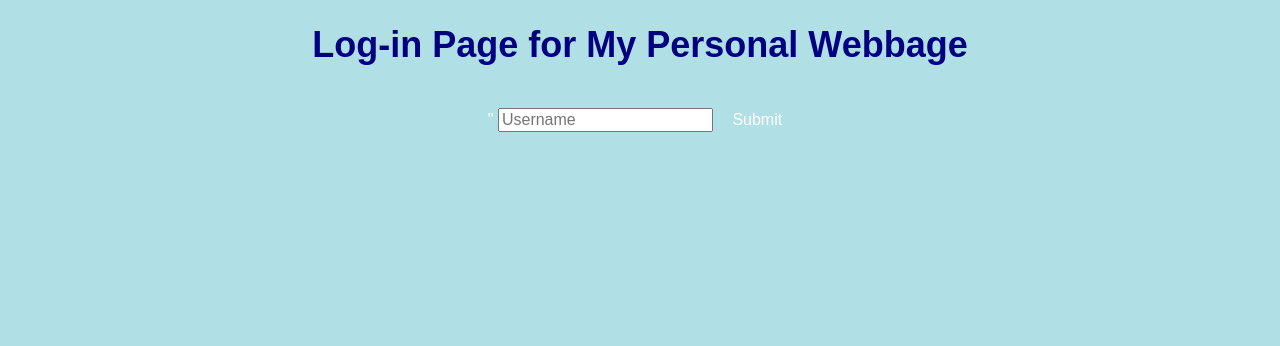
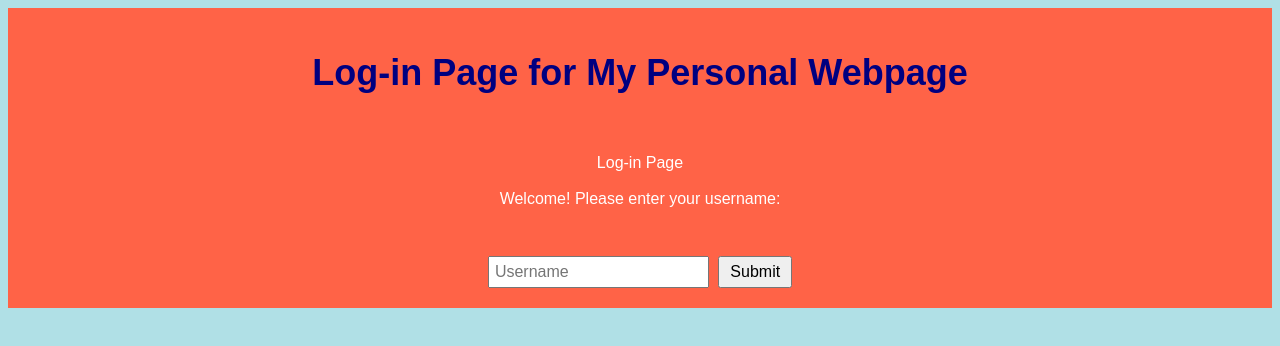
Before and after one commit to rony3142012-pixel/rony-wb, a plain HTML site: page index.html in a window 1280 px wide. Drawn offline with Linux system fonts and the light colour scheme.

Commit message:
Update index.html

```diff
--- a/index.html
+++ b/index.html
@@ -1,69 +1,61 @@
 <!DOCTYPE html>
-<HTML>
+<html>
   <head>
-  <title>My Personal Webpage Log-in</title>
+    <title>MyPersonal Webpage Log-In</title>
     <style>
       body {
-	background-color:powderblue;
-	font-family: ARIAL;
-	color:black;
-	text-align:center;
+      background-color: powderblue;
+      font-family: Arial;
+      color: black;
+      text-align: center;
       }
       h1 {
-	color:navy;
-	font-size:36px;
+        color: navy;
+        font-size: 36px;
       }
       div.header {
-	bakground-color: tomato;
+        background-color: tomato;
         color: white;
-	text-align:
+        tex-align: center;
         padding: 20px;
       }
-
-.game-test2 {
-  	white-space:per-line;
+      .game-text2 {
+        white-space: pre-line;
         height: 110px;
         overflow-y: auto;
         margin-bottom: 10px;
       }
-.game-input2{
+      .game-input2 {
         display: flex;
       }
-
       .user-input2 {
         flex:1;
-	pandding: 5px;
+        padding: 5px;
         font-size: 16px;
       }
       .submit-btn2 {
         padding: 5px 10px;
         margin-left: 5px;
         font-size: 16px;
-	cursor: pointr;
+        cursor: pointer;
       }
-
-
     </style>
-
   </head>
   <body>
-<div class= "header">
-	<h1>Log-in Page for My Personal Webbage</h1>
+    <div class="header">
+      <h1>Log-in Page for My Personal Webpage</h1>
       <br>
   <center>
-<div id="game-text2" classs= "game;test2">
-<div>"
-<input id="user-input2" class="user-input2 type="text" placeholder="Username">
-<botton id="submit-btn2" class="submit-btn2">Submit</buton>
-</div></center>
-<script src="login.js"/script>
+    <div id = "game-text2" class = "game-text2">
+    </div>
+    <input id = "user-input2" class = "user-input2" type="text" placeholder = "Username">
+    <button id = "submit-btn2" class = "submit-btn2">Submit</button>
+    </div>
+  </center>
+    <script src = "login.js"></script>
     <br>
-<a id="main-link" herf="index2.html" style="disply:none;none;">
-	<botton>Enter Main Page</button>
-<a/>
-
-
-<div id="game-test2" class= "
-<
+    <a id = "main-link" href = "index2.html" style = "display:none;">
+      <button>Enter Main Page</button>
+    </a>
   </body>
 </html>
```
Lines whose indentation alone changed are shown as unchanged.
